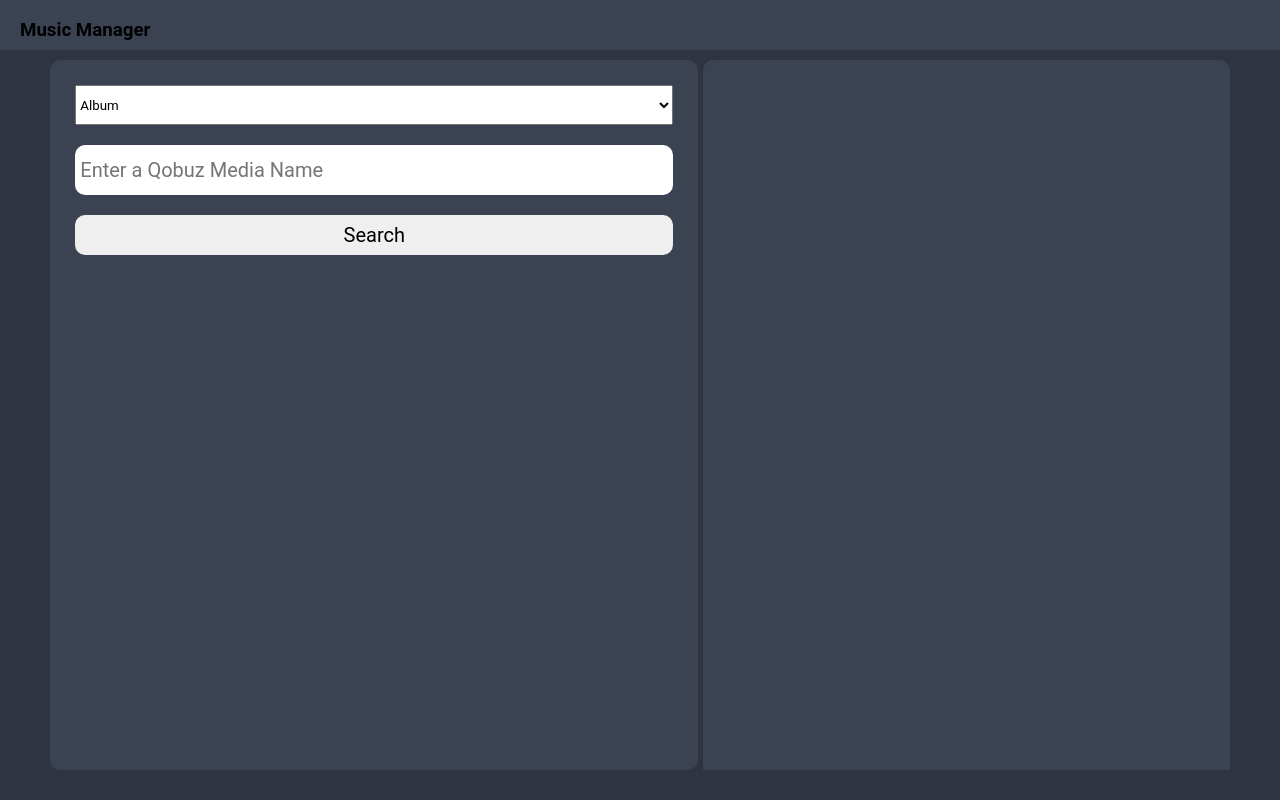
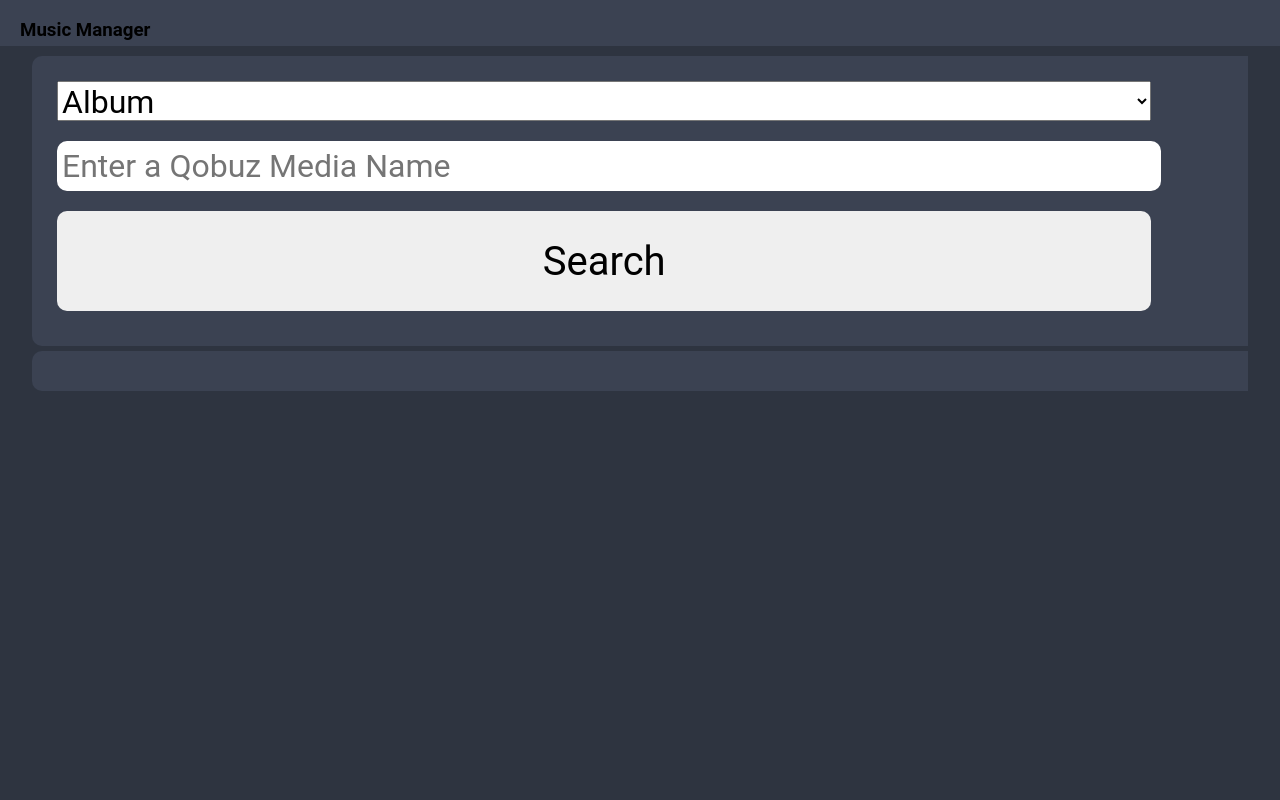
Before and after one commit to AdamDunmore/WebServer, a plain HTML site: page web/index.html in a window 1280 px wide. Drawn offline with Linux system fonts and the light colour scheme.

Commit message:
[Feat] Added mobile layout

```diff
--- a/web/style.css
+++ b/web/style.css
@@ -123,3 +123,48 @@ input, button {
     height: 100%;
     border-radius: 10px;
 }
+
+
+@media screen and (width >= 480px) {
+    #login_box {
+        height: 100%;
+        width: 100%;
+        background-color: #3B4252;
+        font-size: 3rem;
+        justify-content: center;
+    }
+
+    #password, #login_button {
+        height: 80px;
+        font-size: 3rem;
+    }
+
+    #content {
+        flex-direction: column;
+        justify-content: start;
+        overflow-x: hidden;
+        overflow-y: scroll;
+        height: 100%;
+    }
+
+    #media_container {
+        min-height: 250px;
+    }
+
+    #media_container, #search_results {
+        width: 100%;
+        height: auto;
+        justify-content: start;
+    }
+
+    #media_type, #media_name, #media_confirm, .media_result {
+        font-size: 2rem;
+        min-height: 40px;
+        width: 90%;
+    }
+
+    #media_confirm, .media_result {
+        min-height: 100px;
+        font-size: 2.5rem;
+    }
+}
```
